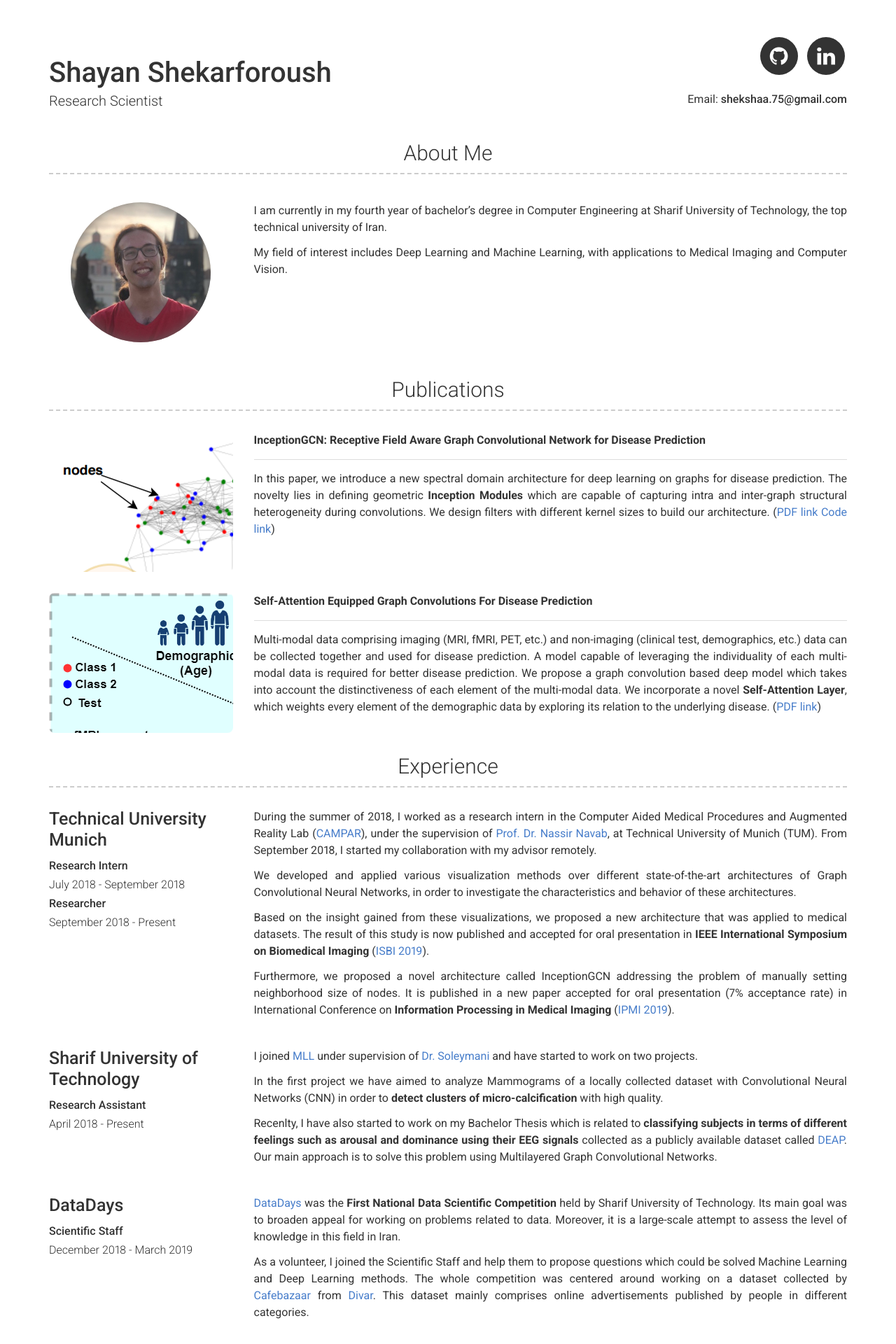
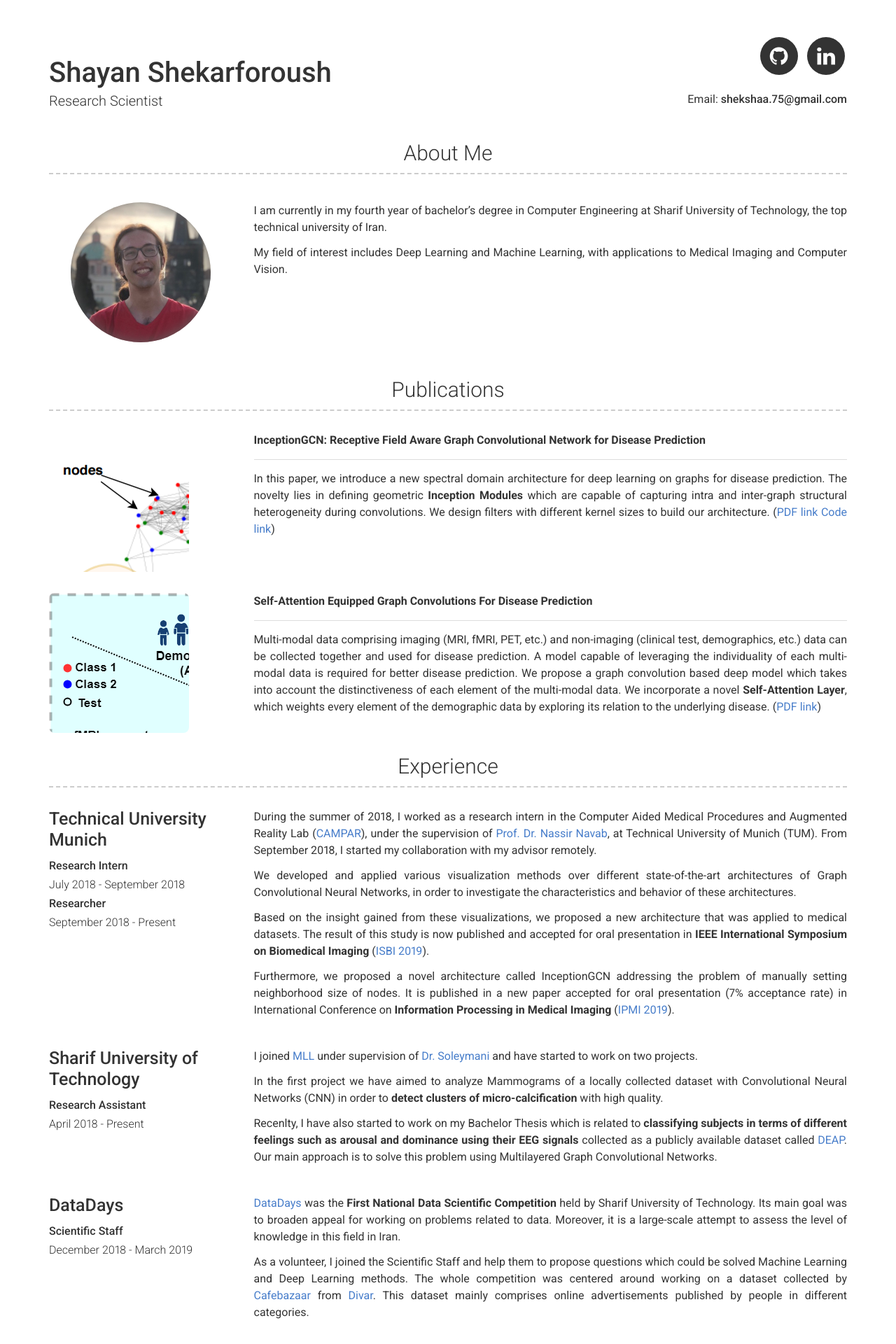
Before and after one commit to shekshaa/shekshaa.github.io, a Jekyll site: the page built from index.md, in a window 1280 px wide. Shown: the top 1920 px of the page at 70% size. Built offline with Jekyll 4.4.1, drawn with Linux system fonts in a browser that asks for light colours.

Commit message:
Update modern-resume-theme.scss

```diff
--- a/_sass/modern-resume-theme.scss
+++ b/_sass/modern-resume-theme.scss
@@ -70,9 +70,9 @@ ul.icons a {
 }
 
 .pub-img {
-  width: 100%;
+  width: 200px;
   height: 200px;
-  object-fit: contain;
+  object-fit: fill;
   display: block;
   border-radius: 8px;
 }
```
